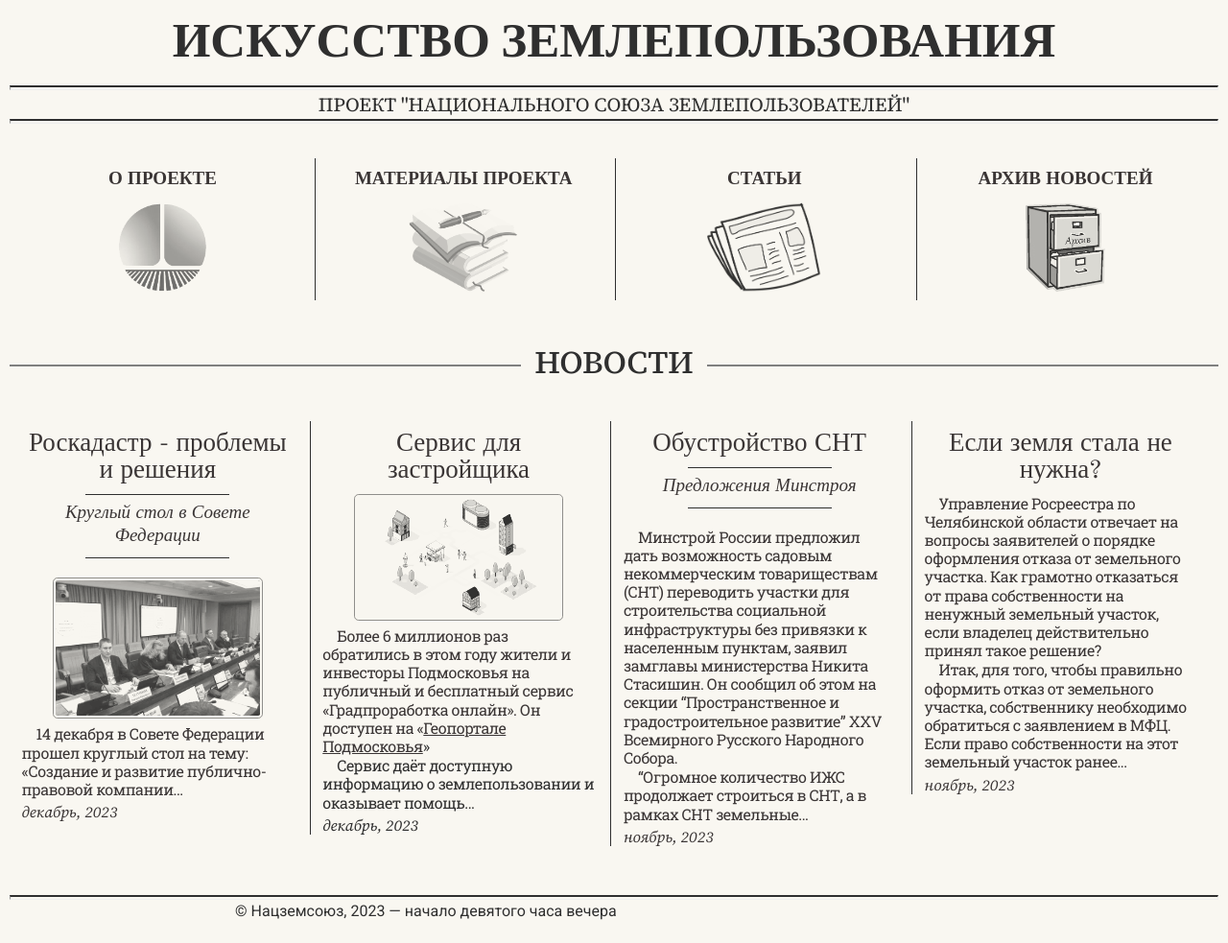
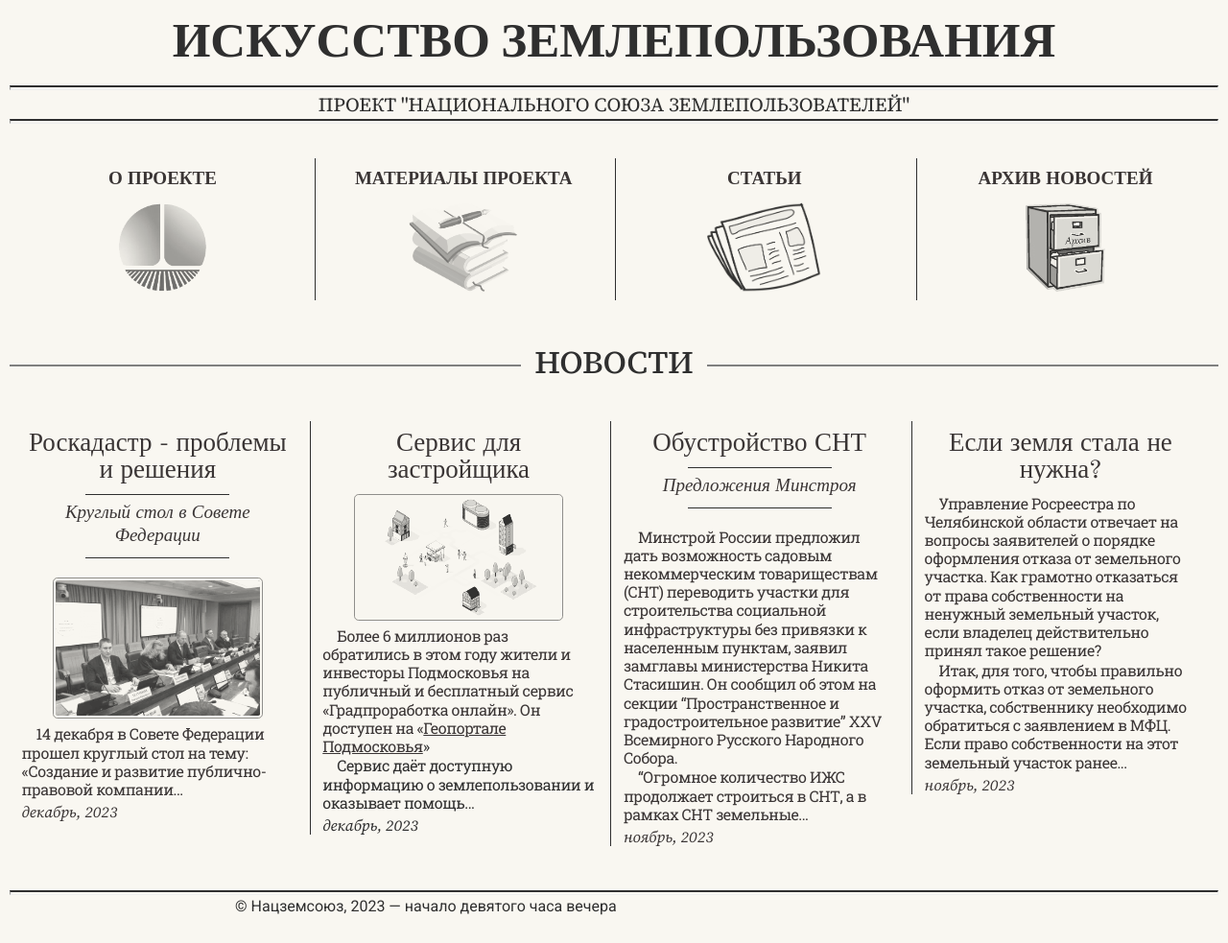
Before and after one commit to SergSi/land-use-art, a Jekyll site: the page built from index.md, in a window 1280 px wide. Shown: the whole page at 96% size. Built offline with Jekyll 4.4.1, drawn with Linux system fonts in a browser that asks for light colours; some web fonts are replaced.

Commit message:
Update style.css

```diff
--- a/assets/css/style.css
+++ b/assets/css/style.css
@@ -66,7 +66,7 @@
 
 body{
   font-size: 1.6rem;
-  font-size: clamp(1.2rem, 1.085rem + 0.615vw, 1.7rem)
+  font-size: calc(13px + (17 - 13) * ((100vw - 300px) / (1600 - 300)));
   line-height: 1.6rem;
   font-family: 'Roboto Slab', serif;
   font-weight: 400;
```
